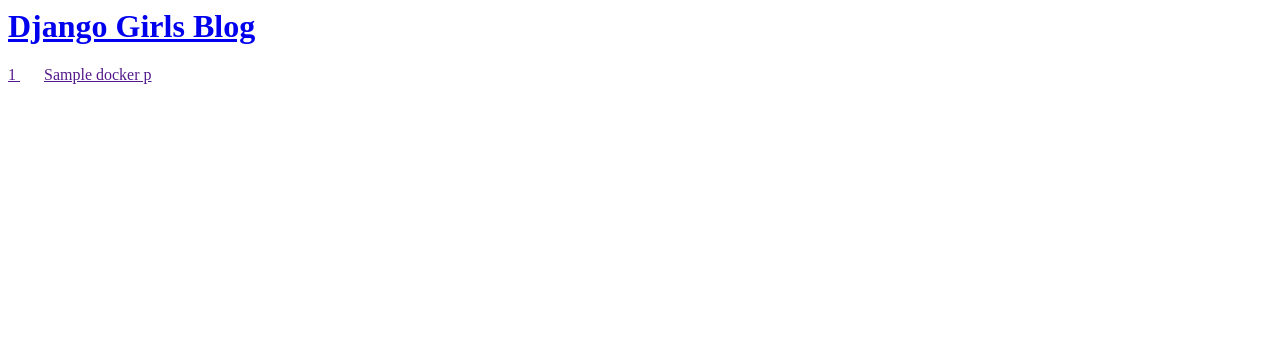
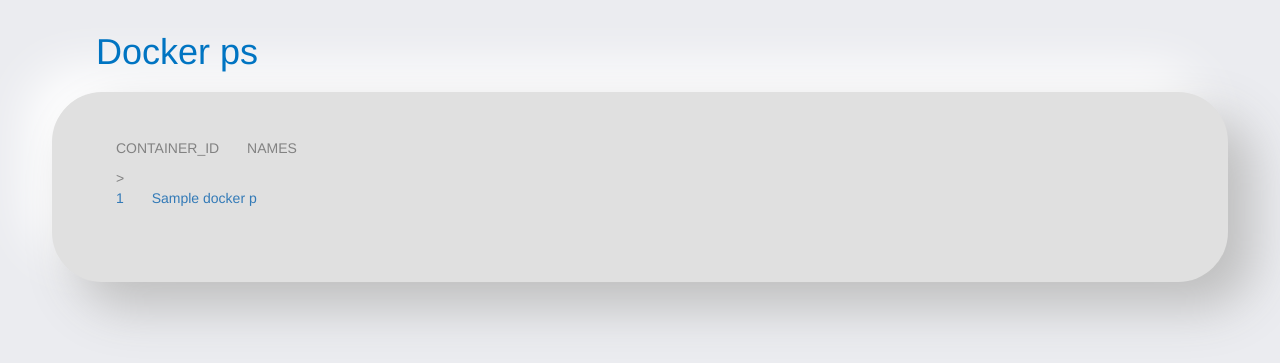
Before and after one commit to hirotaka42/Django-Docker-View, a Django app: template tail_docker_ps/templates/tail_docker_ps/ps_list.html in a window 1280 px wide. Shown: the top 363 px of the page. Run offline with Django 3.2, Linux system fonts and the light colour scheme; the template is opened without the code that fills it: most values are stand-ins (such as "Sample title", 1, 10 or a date in 2020); some libraries are stand-ins or nearby versions.

Commit message:
[update] Added docker-ps.css.

```diff
--- a/tail_docker/settings.py
+++ b/tail_docker/settings.py
@@ -25,7 +25,7 @@
 # SECURITY WARNING: don't run with debug turned on in production!
 DEBUG = True
 
-ALLOWED_HOSTS = ['192.168.0.13']
+ALLOWED_HOSTS = ['192.168.8.225']
 
 
 # Application definition
--- /dev/null
+++ b/tail_docker_ps/static/css/docker_ps.css
@@ -0,0 +1,27 @@
+
+
+/* 見出しに対する背景色と表示領域の設定 */
+h1 a, h2 a {
+    color: #0074c2;
+    padding: 64px;
+}
+
+
+/* body  body要素すべてに対する背景色と表示領域の設定 */
+body {
+    background-color: #EBECF0;
+    padding: 32px;
+    padding-top: 12px;
+}
+
+/* div.view-ps  起動済みの docker コンテナID と NAME の表示View */
+div.view-Results {
+    margin: 20px; /* 絶対的な寸法 要素外側の距離 */
+    padding: 64px;     /* 要素内側の距離 */
+    padding-top: 46px; /* 要素内側のtopの距離 をオーバーライド*/
+    color: #828282;
+    border-radius: 50px;
+    background: #e0e0e0;
+    box-shadow:  25px 25px 50px #bebebe,
+                -25px -25px 50px #ffffff;
+}
--- a/tail_docker_ps/templates/tail_docker_ps/ps_list.html
+++ b/tail_docker_ps/templates/tail_docker_ps/ps_list.html
@@ -1,17 +1,26 @@
+{% load static %}
+
 <html>
     <head>
-        <title>Django Girls blog</title>
+        <title>Django View Results of Docker</title>
+        <link rel="stylesheet" href="//maxcdn.bootstrapcdn.com/bootstrap/3.2.0/css/bootstrap.min.css">
+        <link rel="stylesheet" href="//maxcdn.bootstrapcdn.com/bootstrap/3.2.0/css/bootstrap-theme.min.css">
+        <link rel="stylesheet" href="{% static 'css/docker_ps.css' %}">
     </head>
-    <body>
+
+    <body class="docker-ps">
         <div>
-            <h1><a href="/">Django Girls Blog</a></h1>
+            <h1><a href="/">Docker ps</a></h1>
         </div>
 
-        {% for docker_ps in docker_ps_list %}
-            <div>
+        <div class="view-Results">
+            <p> CONTAINER_ID <span style="margin-right: 24px;"></span> NAMES </p>
+
+            <!-- Docker で起動中のコンテナを表示する -->>
+            {% for docker_ps in docker_ps_list %}
                 <p><a href="">{{ docker_ps.CONTAINER_ID }} <span style="margin-right: 24px;"></span> {{ docker_ps.NAME }}</a></p>
+            {% endfor %}
 
-            </div>
-        {% endfor %}
+        </div>
     </body>
 </html>
```
